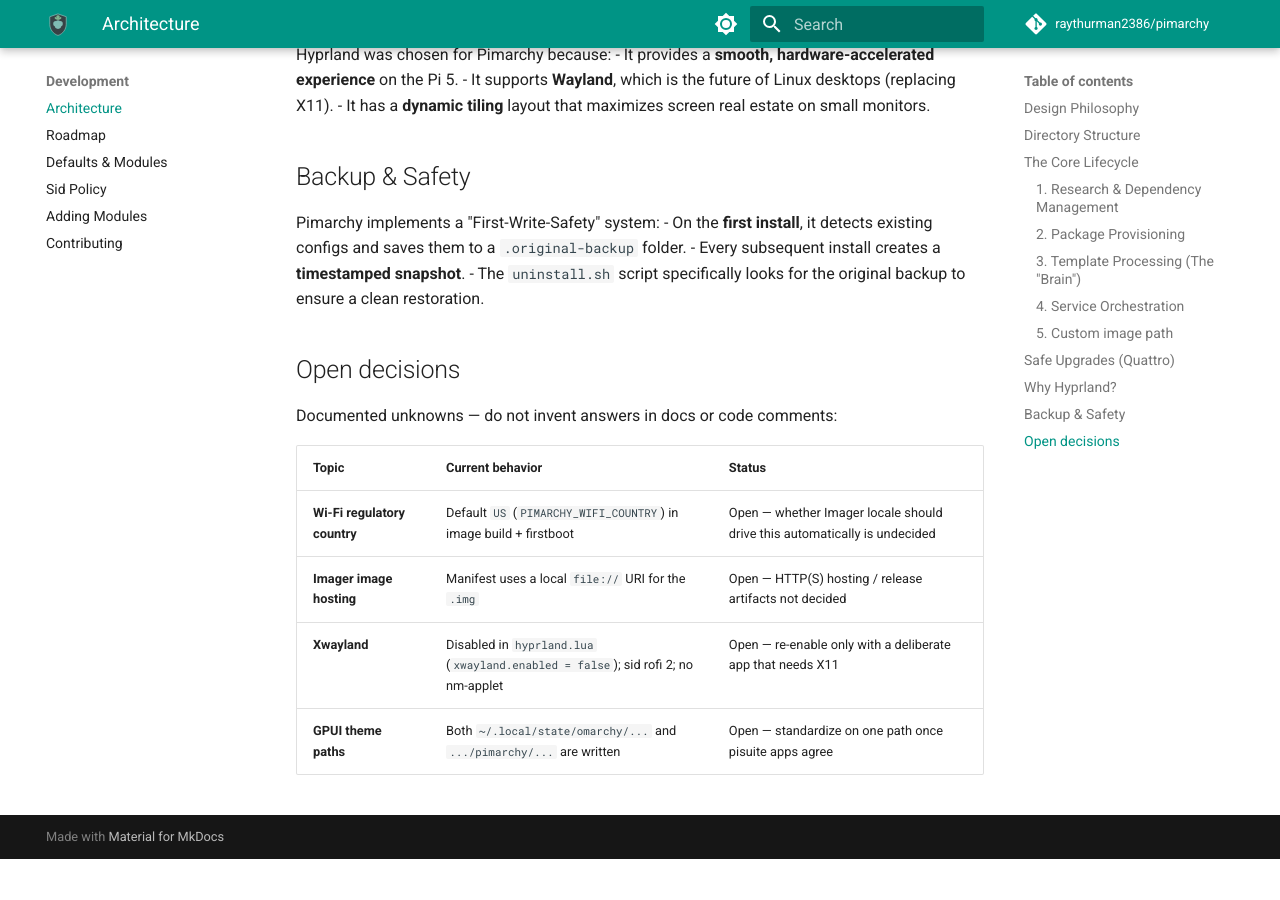
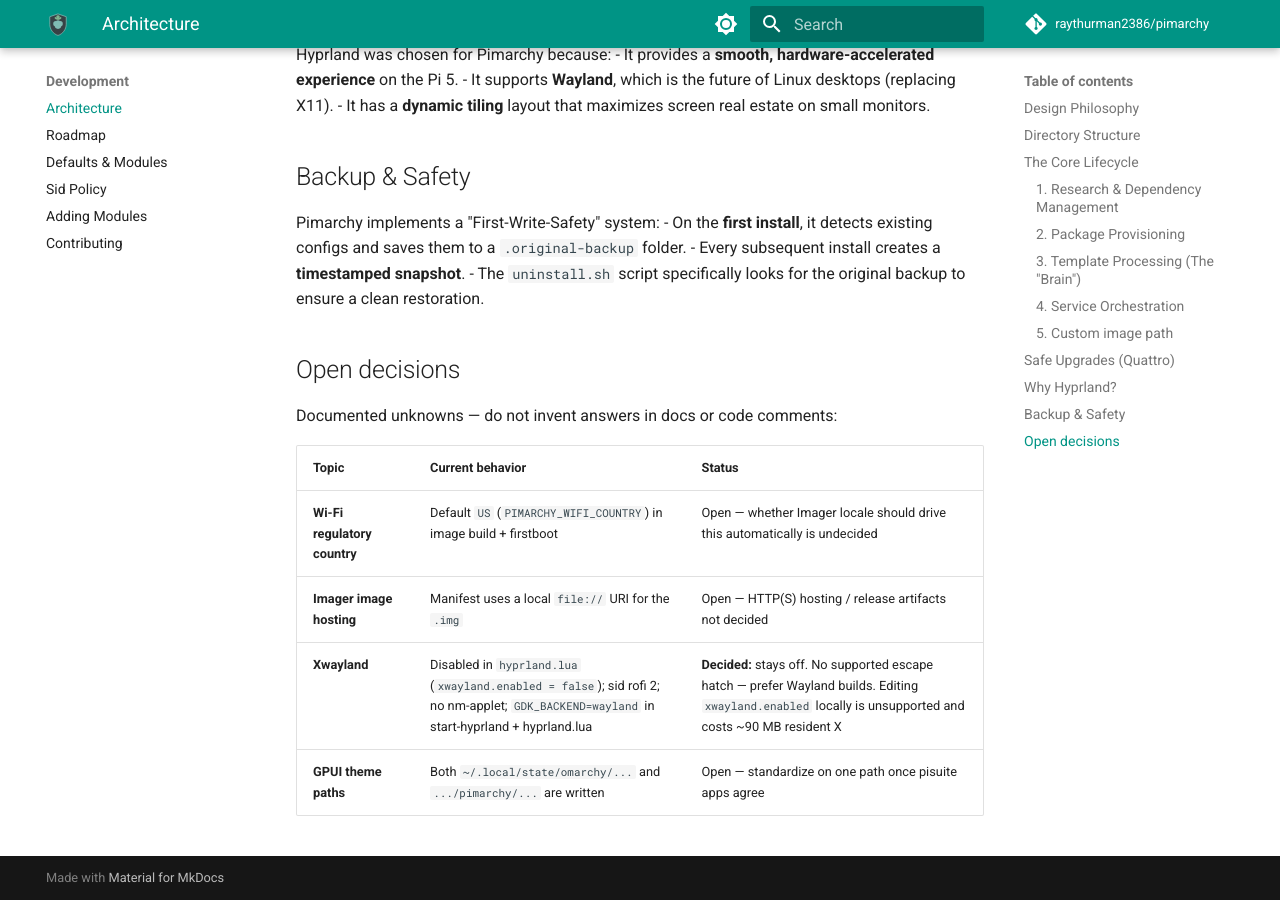
Before and after one commit to raythurman2386/pimarchy, an MkDocs documentation site: the page built from docs/development/architecture.md, in a window 1280 px wide and 900 px high, scrolled down 2542 px. Built offline with MkDocs 1.6.1 and Material for MkDocs 9.7.7, drawn with Linux system fonts in a browser that asks for light colours; comment, search, counter and statistics services are not loaded; before the commit the page ends 3401 px from its top, so only the background shows below that.

Commit message:
fix: Wayland-only GDK_BACKEND + Xwayland decided off (#18 #23 #14) (#31)
* fix: align GDK_BACKEND Wayland-only; close Xwayland (#18 #23 #14)

Match start-hyprland.sh to hyprland.lua (GDK_BACKEND=wayland).
Do not re-enable Xwayland. Document decided policy: stays off, no
supported escape hatch. Fix stale bindings.conf tip and test label.

Closes #18
Closes #23
Closes #14

* fix: soft nits — GDK_BACKEND assert + rename lua bindings test

Assert GDK_BACKEND=wayland (no ,x11) in validate.sh and Quattro.
Rename test_hyprland_conf_sources_bindings → test_hyprland_lua_requires_bindings
to match the run_test label.

```diff
--- a/docs/development/architecture.md
+++ b/docs/development/architecture.md
@@ -94,5 +94,5 @@
 |-------|------------------|--------|
 | **Wi-Fi regulatory country** | Default `US` (`PIMARCHY_WIFI_COUNTRY`) in image build + firstboot | Open — whether Imager locale should drive this automatically is undecided |
 | **Imager image hosting** | Manifest uses a local `file://` URI for the `.img` | Open — HTTP(S) hosting / release artifacts not decided |
-| **Xwayland** | Disabled in `hyprland.lua` (`xwayland.enabled = false`); sid rofi 2; no nm-applet | Open — re-enable only with a deliberate app that needs X11 |
+| **Xwayland** | Disabled in `hyprland.lua` (`xwayland.enabled = false`); sid rofi 2; no nm-applet; `GDK_BACKEND=wayland` in start-hyprland + hyprland.lua | **Decided:** stays off. No supported escape hatch — prefer Wayland builds. Editing `xwayland.enabled` locally is unsupported and costs ~90 MB resident X |
 | **GPUI theme paths** | Both `~/.local/state/omarchy/...` and `.../pimarchy/...` are written | Open — standardize on one path once pisuite apps agree |
```
Also changed, not shown: AGENTS.md (+1 -1 lines), docs/development/roadmap.md (+1 -1 lines), docs/getting-started/installation.md (+1 -1 lines), docs/troubleshooting/common.md (+1 -1 lines), 4 other files.
